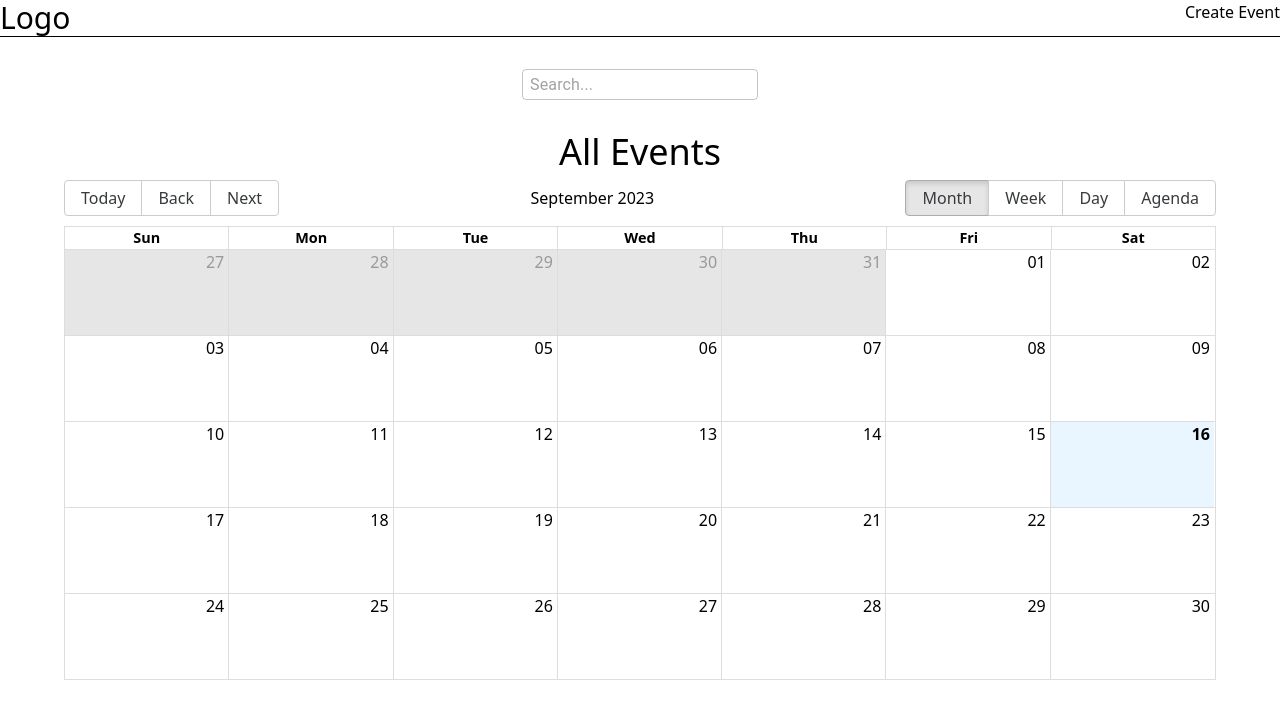
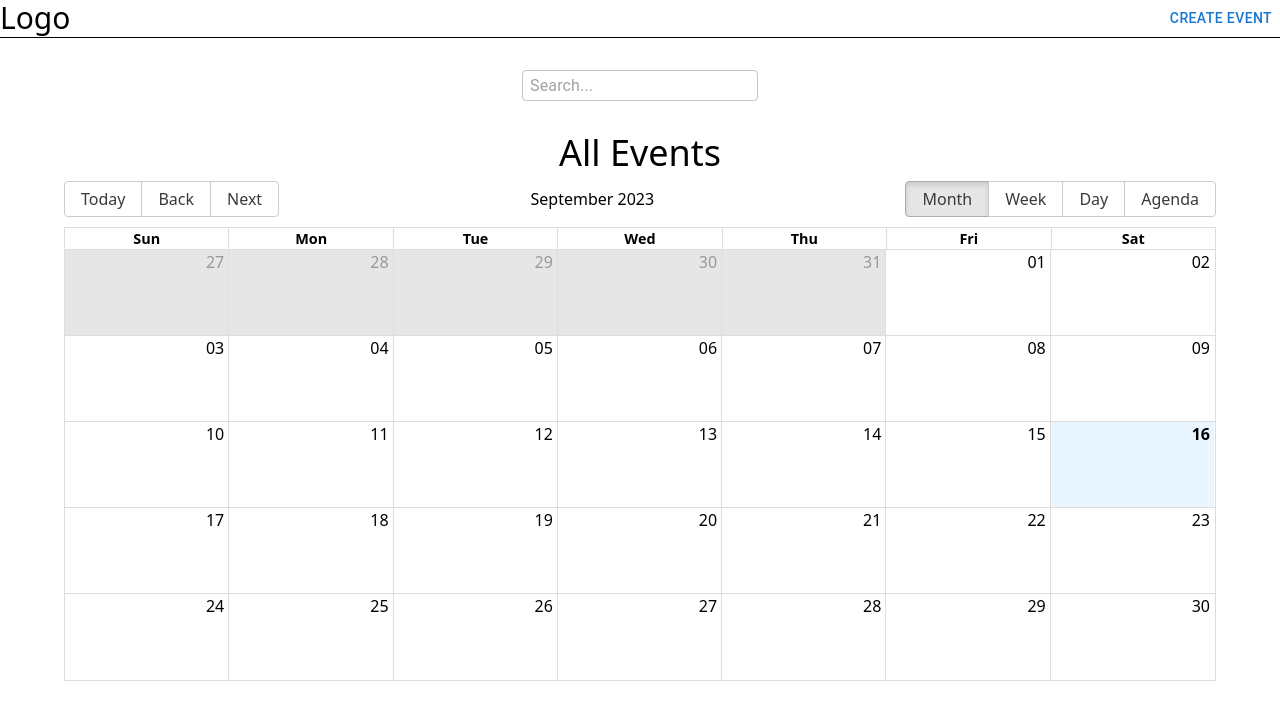
Before and after one commit to Acousticdesk/deved-event-planner, a React (Vite) app: page / in a window 1280 px wide. Shown: the top 720 px of the page. Built offline with nearby package versions, Linux system fonts and the light colour scheme; no server answers; the database is empty.

Commit message:
fix create event button styles

```diff
--- a/src/App.tsx
+++ b/src/App.tsx
@@ -44,10 +44,7 @@ function App() {
         <Calendar
           localizer={djLocalizer}
           scrollToTime={dayjs().toDate()}
-          events={events.filter(({ event_name }) => {
-            console.log(event_name, search, event_name.includes(search))
-            return event_name.toLowerCase().includes(search)
-          }).map(({ event_name, event_date }) => {
+          events={events.filter(({ event_name }) => event_name.toLowerCase().includes(search)).map(({ event_name, event_date }) => {
             const endDate = new Date(event_date)
             endDate.setHours(endDate.getHours() + 1)
             return {
--- a/src/components/Header.tsx
+++ b/src/components/Header.tsx
@@ -1,11 +1,13 @@
-import { Link } from 'react-router-dom';
+import { Link, useNavigate } from 'react-router-dom';
+import Button from '@mui/material/Button'
 
 export function Header() {
+  const navigate = useNavigate()
   return (
     <div className="border-b border-black">
       <div className="flex justify-between">
         <Link to="/" className="text-3xl">Logo</Link>
-        <Link to="/create-event">Create Event</Link>
+        <Button onClick={() => navigate('/create-event')}>Create Event</Button>
       </div>
     </div>
   )
```
